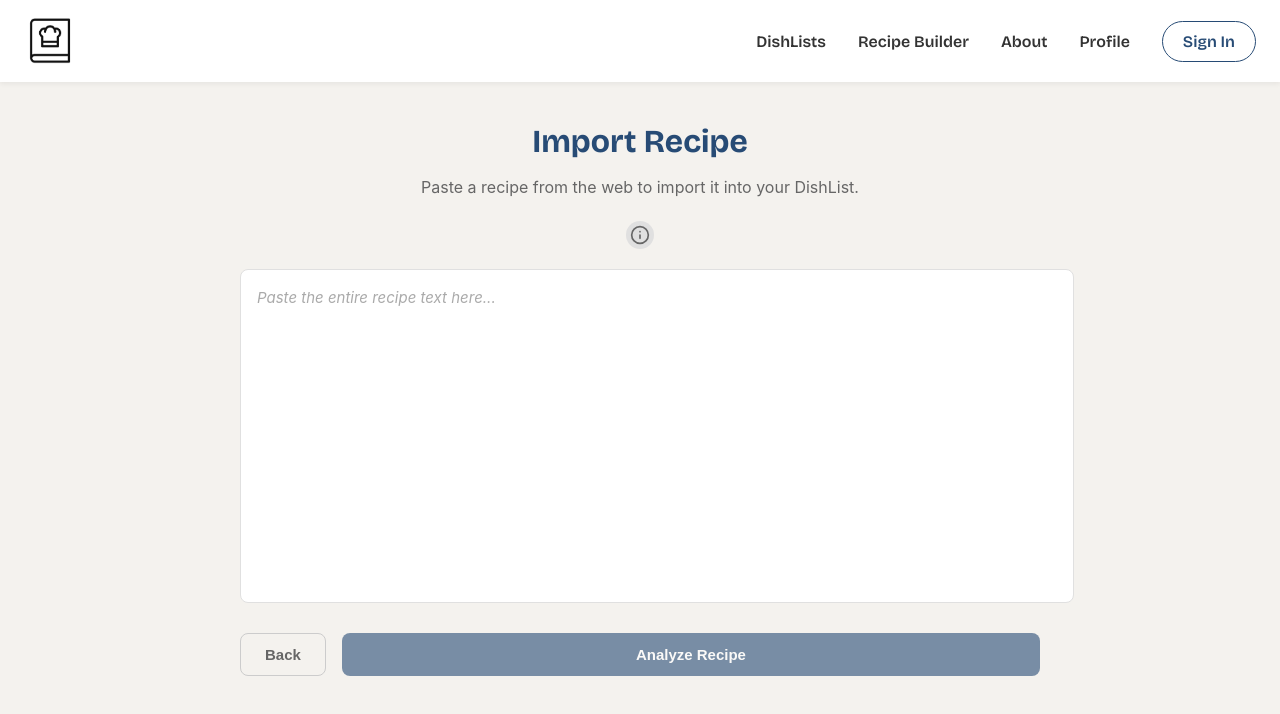
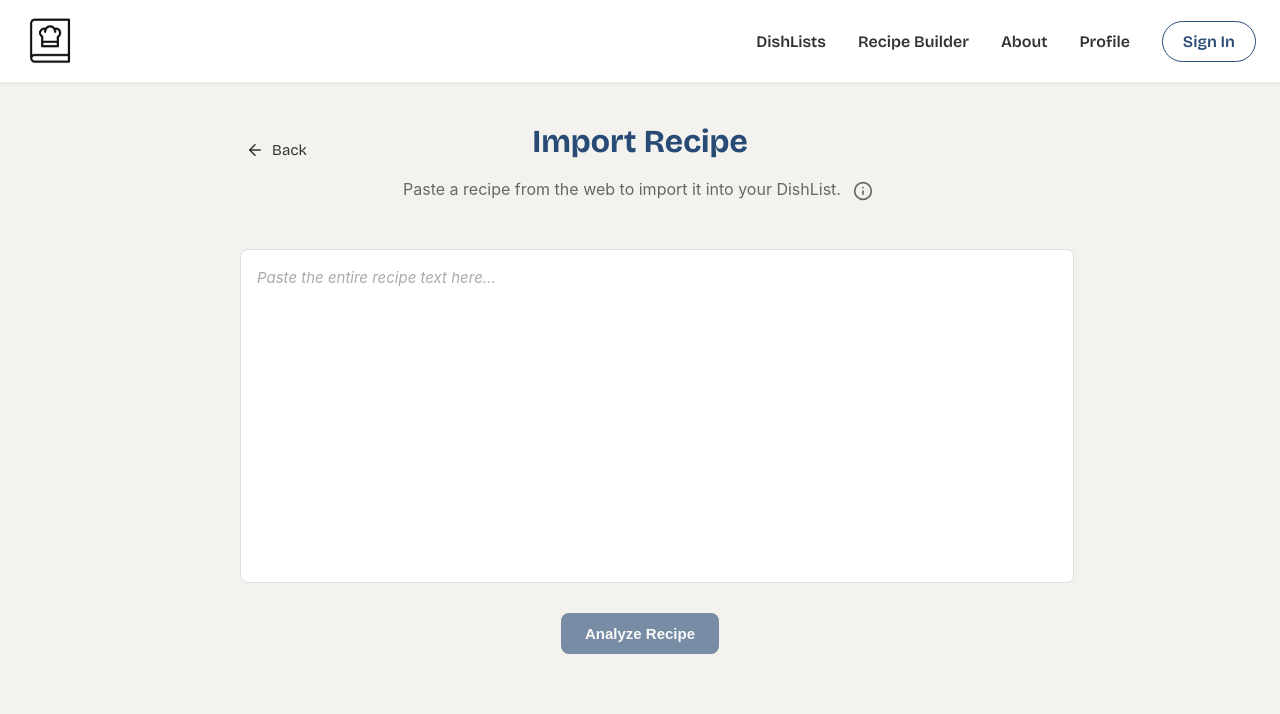
Before and after one commit to awkorn/dishlist-web, a React (Create React App) app in the folder frontend/: page /import-recipe/1 in a window 1280 px wide. Shown: the top 714 px of the page. Built offline with nearby package versions, Linux system fonts and the light colour scheme; no server answers.

Commit message:
import recipe page visual cleanup

```diff
--- a/frontend/src/features/recipeImport/pages/ImportRecipePage.js
+++ b/frontend/src/features/recipeImport/pages/ImportRecipePage.js
@@ -3,7 +3,7 @@ import { useParams, useNavigate } from "react-router-dom";
 import { toast } from "react-toastify";
 import TopNav from "../../../components/layout/TopNav/TopNav";
 import styles from "./ImportRecipePage.module.css";
-import { Info } from "lucide-react";
+import { Info, ArrowLeft } from "lucide-react";
 
 const ImportRecipePage = () => {
   const { id: dishListId } = useParams();
@@ -58,8 +58,21 @@ const ImportRecipePage = () => {
   return (
     <div className={styles.pageContainer}>
       <TopNav />
+
       <div className={styles.importContainer}>
+        <div className={styles.importHeader}>
+          <button
+            className={styles.backButton}
+            onClick={handleGoBack}
+            disabled={isAnalyzing}
+          >
+            <ArrowLeft size={18} /> Back
+          </button>
+
           <h1 className={styles.pageTitle}>Import Recipe</h1>
+        </div>
+
+        <div className={styles.descriptionWithIcon}>
           <p className={styles.pageDescription}>
             Paste a recipe from the web to import it into your DishList.
           </p>
@@ -68,10 +81,11 @@ const ImportRecipePage = () => {
             <div className={styles.infoIcon}>
               <Info size={20} />
               <div className={styles.infoTooltip}>
-              For best results, view the recipe online, click "Print Recipe" (if
-              available), and copy the content from the print view. This
+                For best results, view the recipe online, click "Print Recipe"
+                (if available), and copy the content from the print view. This
                 typically includes the most relevant information without ads and
                 extra content.
+              </div>
             </div>
           </div>
         </div>
@@ -87,14 +101,7 @@ const ImportRecipePage = () => {
           />
         </div>
 
-        <div className={styles.actionButtons}>
-          <button
-            className={styles.backButton}
-            onClick={handleGoBack}
-            disabled={isAnalyzing}
-          >
-            Back
-          </button>
+        <div className={styles.analyzeButtonContainer}>
           <button
             className={styles.analyzeButton}
             onClick={handleRecipeAnalysis}
--- a/frontend/src/features/recipeImport/pages/ImportRecipePage.module.css
+++ b/frontend/src/features/recipeImport/pages/ImportRecipePage.module.css
@@ -14,6 +14,13 @@
     padding: 0 0 60px;
   }
 
+  .importHeader {
+    display: flex;
+    align-items: center;
+    position: relative;
+    justify-content: center;
+  }
+
   .pageTitle {
     font-family: 'Bricolage Grotesque', 'Poppins', sans-serif;
     font-size: 32px;
@@ -21,6 +28,41 @@
     color: #274b75;
     margin: 0 0 16px;
     text-align: center;
+  }
+
+  .backButton {
+    display: flex;
+    align-items: center;
+    gap: 8px;
+    position: absolute;
+    left: 0;
+    top: 50%;
+    transform: translateY(-50%);
+    background-color: transparent;
+    border: none;
+    border-radius: 8px;
+    font-family: 'Bricolage Grotesque', 'Poppins', sans-serif;
+    font-size: 15px;
+    font-weight: 500;
+    color: #333;
+    cursor: pointer;
+    transition: all 0.2s ease;
+  }
+
+  .backButton:hover {
+    transform: translateY(-3px);
+  }
+
+  .backButton:active {
+    transform: translateY(0);
+  }
+
+  .descriptionWithIcon {
+    display: flex;
+    justify-content: center;
+    align-items: center;
+    gap: 8px;
+    margin-bottom: 24px;
   }
 
   .pageDescription {
@@ -46,7 +88,7 @@
     width: 28px;
     height: 28px;
     border-radius: 50%;
-    background-color: #e0e0e0;
+    background-color: transparent;
   }
 
   .infoIcon:hover {
@@ -123,38 +165,22 @@
     font-style: italic;
   }
 
-  .actionButtons {
+  .analyzeButtonContainer {
     display: flex;
-    justify-content: space-between;
-    gap: 16px;
+    justify-content: center;
+    margin-top: 24px;
   }
 
-  .backButton, .analyzeButton {
+  .analyzeButton {
+    background-color: #274b75;
+    border: none;
+    color: white;
     padding: 12px 24px;
     border-radius: 8px;
     font-weight: 600;
     font-size: 15px;
     cursor: pointer;
     transition: all 0.2s ease;
-  }
-
-  .backButton {
-    background-color: transparent;
-    border: 1.5px solid #ccc;
-    color: #666;
-  }
-
-  .backButton:hover:not(:disabled) {
-    background-color: #f5f5f5;
-    border-color: #999;
-    color: #333;
-  }
-
-  .analyzeButton {
-    background-color: #274b75;
-    border: none;
-    color: white;
-    flex: 2;
   }
 
   .analyzeButton:hover:not(:disabled) {
```
Lines whose indentation alone changed are shown as unchanged.
